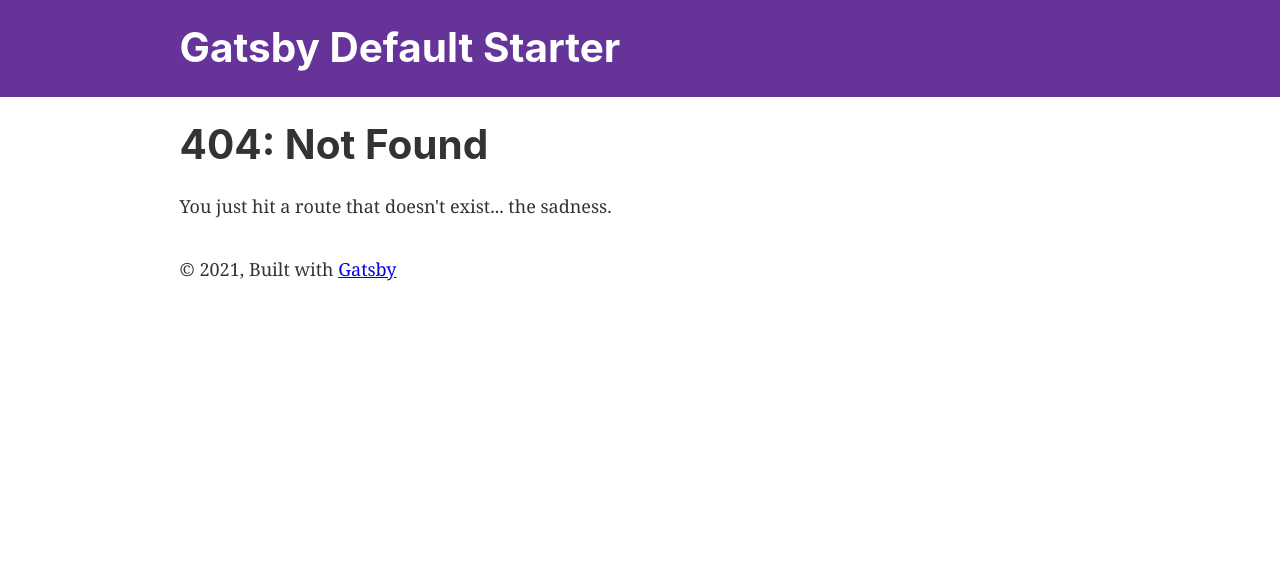
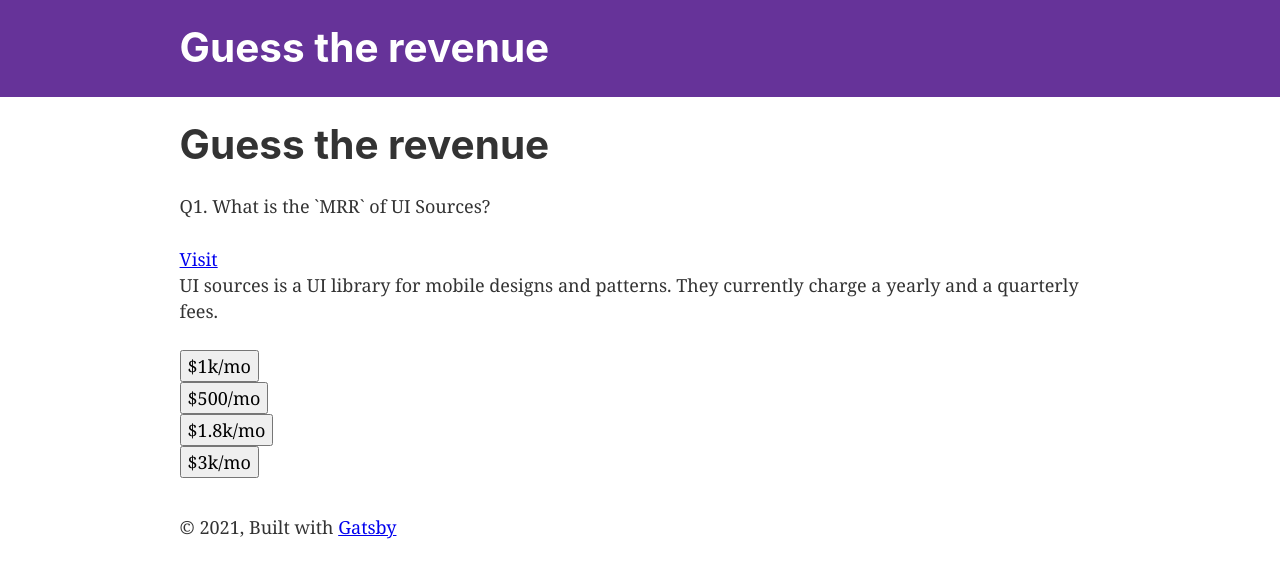
Before and after one commit to vedant14/revenue-from-side-projects, a Gatsby site: page /quiz in a window 1280 px wide. Before the commit this address had no page. Built offline with nearby package versions, Linux system fonts and the light colour scheme; Gatsby itself is replaced by a stand-in of ours.

Commit message:
Initial Commit

```diff
--- a/gatsby-config.js
+++ b/gatsby-config.js
@@ -1,8 +1,8 @@
 module.exports = {
   siteMetadata: {
-    title: `Gatsby Default Starter`,
-    description: `Kick off your next, great Gatsby project with this default starter. This barebones starter ships with the main Gatsby configuration files you might need.`,
-    author: `@gatsbyjs`,
+    title: `Guess the revenue`,
+    description: `Can you guess the revenue of these popular side projects?`,
+    author: `Vedant Lohbare`,
     siteUrl: `https://gatsbystarterdefaultsource.gatsbyjs.io/`,
   },
   plugins: [
@@ -30,6 +30,13 @@ module.exports = {
       },
     },
     `gatsby-plugin-gatsby-cloud`,
+    `gatsby-transformer-json`,
+    {
+      resolve: `gatsby-source-filesystem`,
+      options: {
+        path: `./src/data/`,
+      },
+    },
     // this (optional) plugin enables Progressive Web App + Offline functionality
     // To learn more, visit: https://gatsby.dev/offline
     // `gatsby-plugin-offline`,
--- a/package.json
+++ b/package.json
@@ -13,6 +13,7 @@
     "gatsby-plugin-react-helmet": "^4.11.0",
     "gatsby-plugin-sharp": "^3.11.0",
     "gatsby-source-filesystem": "^3.11.0",
+    "gatsby-transformer-json": "^3.11.0",
     "gatsby-transformer-sharp": "^3.11.0",
     "prop-types": "^15.7.2",
     "react": "^17.0.1",
--- /dev/null
+++ b/src/components/QuestionComponent/index.js
@@ -0,0 +1,6 @@
+import React, { useState } from "react"
+// import { Wrapper } from "./styles"
+
+export function QuestionComponent({ questionList }) {
+  return <div>{questionList}</div>
+}
--- /dev/null
+++ b/src/data/questions.json
@@ -0,0 +1,62 @@
+[
+  {
+    "questionText": "What is the `MRR` of UI Sources?",
+    "Name": "UI Sources",
+    "link": "https://www.uisources.com/",
+    "lastVerified": "Aug, 2021",
+    "intro": "UI sources is a UI library for mobile designs and patterns. They currently charge a yearly and a quarterly fees.",
+    "launchDate": "July, 2018",
+    "trivia": "Although launched in 2018, Abhinav (the founder of UIsources, only added the monetisation plan in 2020. He left his job right around the $100 MRR mark.",
+    "answerOptions": [
+      { "answerText": "$1k/mo", "isCorrect": false },
+      { "answerText": "$500/mo", "isCorrect": false },
+      { "answerText": "$1.8k/mo", "isCorrect": true },
+      { "answerText": "$3k/mo", "isCorrect": false }
+    ]
+  },
+  {
+    "questionText": "How much does 'Ghost.org' earn in a month?",
+    "Name": "Ghost.org",
+    "link": "https://ghost.org/",
+    "lastVerified": "Aug, 2021",
+    "intro": "Ghost is a popular open source blogging platform that can be used to create websites, blogs, and other content related site.",
+    "launchDate": "April, 2013",
+    "trivia": "Ghost was started from a kickstarter campaign",
+    "answerOptions": [
+      { "answerText": "$100k/mo", "isCorrect": false },
+      { "answerText": "$500k/mo", "isCorrect": false },
+      { "answerText": "$400k/mo", "isCorrect": false },
+      { "answerText": "$300k/mo", "isCorrect": true }
+    ]
+  },
+  {
+    "questionText": "What is the `MRR` of UI Sources?",
+    "Name": "UI Sources",
+    "link": "https://www.uisources.com/",
+    "lastVerified": "Aug, 2021",
+    "intro": "UI sources is a UI library for mobile designs and patterns. They currently charge a yearly and a quarterly fees.",
+    "launchDate": "July, 2018",
+    "trivia": "Although launched in 2018, Abhinav (the founder of UIsources, only added the monetisation plan in 2020. He left his job right around the $100 MRR mark.",
+    "answerOptions": [
+      { "answerText": "$1k/mo", "isCorrect": false },
+      { "answerText": "$500/mo", "isCorrect": false },
+      { "answerText": "$1.8k/mo", "isCorrect": true },
+      { "answerText": "$3k/mo", "isCorrect": false }
+    ]
+  },
+  {
+    "questionText": "What is the `MRR` of UI Sources?",
+    "Name": "UI Sources",
+    "link": "https://www.uisources.com/",
+    "lastVerified": "Aug, 2021",
+    "intro": "UI sources is a UI library for mobile designs and patterns. They currently charge a yearly and a quarterly fees.",
+    "launchDate": "July, 2018",
+    "trivia": "Although launched in 2018, Abhinav (the founder of UIsources, only added the monetisation plan in 2020. He left his job right around the $100 MRR mark.",
+    "answerOptions": [
+      { "answerText": "$1k/mo", "isCorrect": false },
+      { "answerText": "$500/mo", "isCorrect": false },
+      { "answerText": "$1.8k/mo", "isCorrect": true },
+      { "answerText": "$3k/mo", "isCorrect": false }
+    ]
+  }
+]
--- /dev/null
+++ b/src/data/statements.json
@@ -0,0 +1,14 @@
+[
+	{
+		"right": [
+			"Genius. How did you guess that!",
+			"You rode your luck that time!",
+			"How did you get that!"
+		],
+		"wrong": [
+			"Better luck in the next question!",
+			"You can do better",
+			"I thought that was right too!"
+		]
+	}
+]
--- a/src/pages/index.js
+++ b/src/pages/index.js
@@ -1,4 +1,4 @@
-import * as React from "react"
+import React from "react"
 import { Link } from "gatsby"
 import { StaticImage } from "gatsby-plugin-image"
 
@@ -9,7 +9,7 @@ const IndexPage = () => (
   <Layout>
     <Seo title="Home" />
     <h1>Hi people</h1>
-    <p>Welcome to your new Gatsby site.</p>
+    <p>Welcome to guess the revenue.</p>
     <p>Now go build something great.</p>
     <StaticImage
       src="../images/gatsby-astronaut.png"
@@ -20,8 +20,8 @@ const IndexPage = () => (
       style={{ marginBottom: `1.45rem` }}
     />
     <p>
-      <Link to="/page-2/">Go to page 2</Link> <br />
-      <Link to="/using-typescript/">Go to "Using TypeScript"</Link>
+      Do you want to start the quiz?
+      <Link to="/quiz/">Yes, lets go.</Link> <br />
     </p>
   </Layout>
 )
--- /dev/null
+++ b/src/pages/quiz.js
@@ -0,0 +1,141 @@
+import React, { useState } from "react"
+import { graphql } from "gatsby"
+
+import Layout from "../components/layout"
+import Seo from "../components/seo"
+
+const Quiz = ({ data }) => {
+  function shuffleArray(array) {
+    let i = array.length - 1
+    for (; i > 0; i--) {
+      const j = Math.floor(Math.random() * (i + 1))
+      const temp = array[i]
+      array[i] = array[j]
+      array[j] = temp
+    }
+    return array
+  }
+  const [currentQuestion, setCurrentQuestion] = useState(0)
+  const [showScore, setShowScore] = useState(false)
+  const [score, setScore] = useState(0)
+  const [submit, setSubmit] = useState(false)
+  const [correct, setCorrect] = useState(false)
+  const [nextQuestionText, setNextQuestionText] = useState("Next Question")
+
+  const totalQuestions = 5
+  const questionList = data.allQuestionsJson.nodes
+  const correctTerm = shuffleArray(data.statementsJson.right)[0]
+  const wrongTerm = shuffleArray(data.statementsJson.wrong)[0]
+
+  if (currentQuestion === 0) {
+    shuffleArray(questionList)
+  }
+
+  const handleAnswerOptionClick = isCorrect => {
+    if (isCorrect) {
+      setScore(score + 1)
+      setCorrect(true)
+    } else {
+      setCorrect(false)
+    }
+    setSubmit(true)
+  }
+
+  const handleNextQuestion = () => {
+    setSubmit(false)
+    const nextQuestion = currentQuestion + 1
+
+    if (nextQuestion === totalQuestions - 1) {
+      setNextQuestionText("Submit Quiz")
+    }
+
+    if (nextQuestion < totalQuestions) {
+      setCurrentQuestion(nextQuestion)
+    } else {
+      setShowScore(true)
+    }
+  }
+  const handleScoreReset = () => {
+    setCurrentQuestion(0)
+    setShowScore(false)
+    setScore(0)
+    setNextQuestionText("Next Question")
+  }
+
+  return (
+    <Layout>
+      <Seo title="Guess the revenue quiz" />
+      {showScore ? (
+        <div>
+          Your score is {score}
+          <button onClick={handleScoreReset}> Play Again </button>
+        </div>
+      ) : (
+        <div>
+          <h1>Guess the revenue</h1>
+          <div>
+            <p>
+              Q{currentQuestion + 1}.{" "}
+              {questionList[currentQuestion].questionText}
+            </p>
+
+            <a
+              href={questionList[currentQuestion].link}
+              target="_blank"
+              rel="noreferrer"
+            >
+              Visit
+            </a>
+            <p>{questionList[currentQuestion].intro}</p>
+            {submit === false ? (
+              <div>
+                {questionList[currentQuestion].answerOptions.map(answer => (
+                  <div>
+                    <button
+                      onClick={() => handleAnswerOptionClick(answer.isCorrect)}
+                    >
+                      {answer.answerText}
+                    </button>
+                  </div>
+                ))}
+              </div>
+            ) : (
+              <div>
+                {correct ? <p>{correctTerm}</p> : <p>{wrongTerm}</p>}
+                <p>{questionList[currentQuestion].trivia}</p>
+                <div>
+                  <button onClick={handleNextQuestion}>
+                    {nextQuestionText}
+                  </button>
+                </div>
+              </div>
+            )}
+          </div>
+        </div>
+      )}
+    </Layout>
+  )
+}
+
+export const query = graphql`
+  {
+    statementsJson {
+      right
+      wrong
+    }
+    allQuestionsJson {
+      nodes {
+        questionText
+        link
+        intro
+        trivia
+        answerOptions {
+          answerText
+          isCorrect
+        }
+      }
+    }
+  }
+`
+
+export default Quiz
```
Also changed, not shown: src/pages/page-2.js (deleted, +0 -16 lines), src/pages/using-typescript.tsx (deleted, +0 -50 lines), 1 other file.
